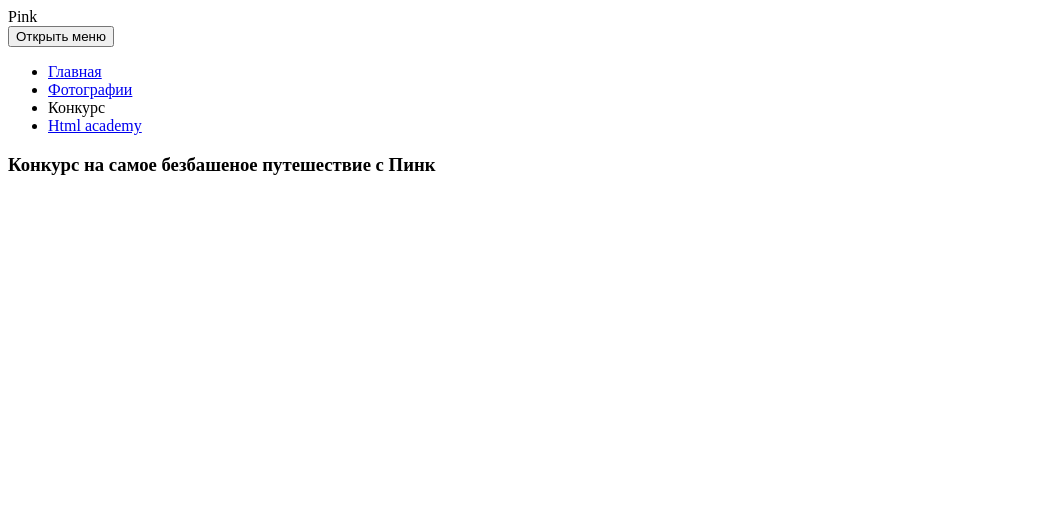
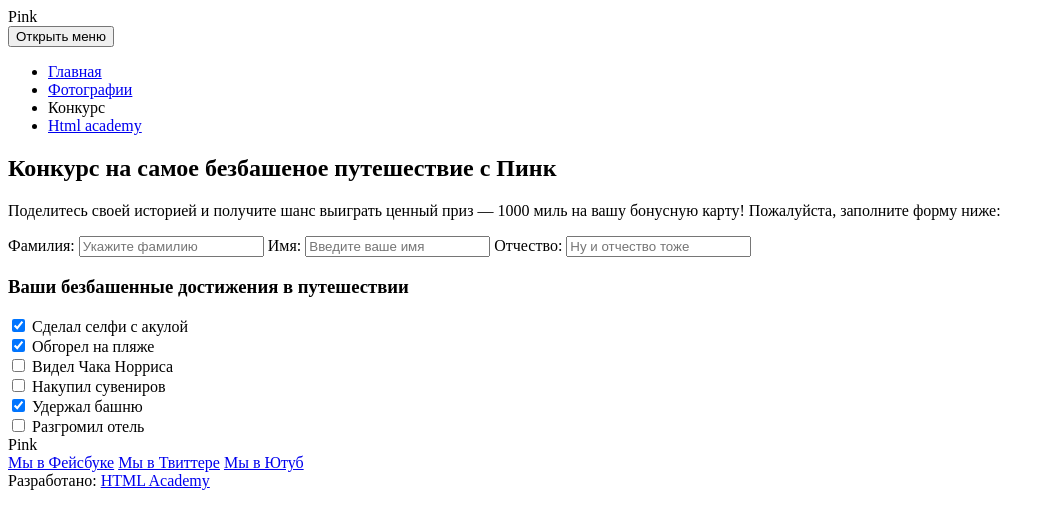
Before and after one commit to alex-ger/5595-pink, a website: page form.html in a window 1280 px wide. Shown: the whole page, without its empty margins (0-1051 px from the left). Drawn offline with Linux system fonts and the light colour scheme.

Commit message:
Зафиксировал процесс вёрстки страницы form

```diff
--- a/form.html
+++ b/form.html
@@ -30,10 +30,85 @@
         </div>
       </nav>
       <div class="iphone-image">
-        <h3>
+        <h2>
         Конкурс на самое безбашеное путешествие с Пинк
-        </h3>
+        </h2>
       </div>
     </header>
-  </body>
+    <form class="post-history-form" action="https://echo.htmlacademy.ru" method="post">
+      <section class="user-info">
+        <div class="user-info__wrapper">
+          <p class="user-info__title">
+            Поделитесь своей историей и получите шанс выиграть ценный приз — 1000 миль на вашу бонусную карту! Пожалуйста, заполните форму ниже:
+          </p>
+          <label class="label-text" for="user-surname">Фамилия:</label>
+          <input class="input-text" name="settings-photo" type="text" id="user-surname" placeholder="Укажите фамилию">
+          <label class="label-text" for="user-name">Имя:</label>
+          <input class="input-text" name="settings-photo" type="text" id="user-name" placeholder="Введите ваше имя">
+          <label class="label-text" for="user-middle-name">Отчество:</label>
+          <input class="input-text" name="settings-photo" type="text" id="user-middle-name" placeholder="Ну и отчество тоже">
+        </div>
+      </section>
+      <section class="user-achievements">
+        <div class="user-achievements__wrapper">
+          <h3 class="user-achievements__title">Ваши безбашенные достижения в путешествии</h3>
+          <div class="checkbox">
+              <input type="checkbox" name="selfie" id="selfie" checked>
+              <label class="icon-check" for="selfie">
+                Сделал селфи с акулой
+              </label>
+          </div>
+          <div class="checkbox">
+              <input type="checkbox" name="beach" id="beach" checked>
+              <label class="icon-check" for="beach">
+                Обгорел на пляже
+              </label>
+          </div>
+          <div class="checkbox">
+              <input type="checkbox" name="chuck-norris" id="chuck-norris">
+              <label class="icon-check" for="chuck-norris">
+                Видел Чака Норриса
+              </label>
+          </div>
+          <div class="checkbox">
+              <input type="checkbox" name="bought-souvenirs" id="bought-souvenirs">
+              <label class="icon-check" for="bought-souvenirs">
+                Накупил сувениров
+              </label>
+          </div>
+          <div class="checkbox">
+              <input type="checkbox" name="selfie" id="selfie" checked>
+              <label class="icon-check" for="selfie">
+                Удержал башню
+              </label>
+          </div>
+          <div class="checkbox">
+              <input type="checkbox" name="selfie" id="selfie">
+              <label class="icon-check" for="selfie">
+                Разгромил отель
+              </label>
+          </div>
+        </div>
+      </section>
+    <section class="user-contacts"></section>
+  <section class="user-app"></section>
+<section class="user-emotions"></section>
+</form>
+<footer class="page-footer">
+<div class="page-footer__wrapper">
+  <div class="page-footer__logo logo">
+    <span>Pink</span>
+  </div>
+  <div class="page-footer__social">
+    <a class="social-link social-link--fb" href="#">Мы в Фейсбуке</a>
+    <a class="social-link social-link--tw" href="#">Мы в Твиттере</a>
+    <a class="social-link social-link--youtube" href="#">Мы в Ютуб</a>
+  </div>
+  <div class="page-footer__copyright">
+    <span>Разработано:</span>
+    <a class="btn page-footer__copyright-link" href="https://htmlacademy.ru">HTML Academy</a>
+  </div>
+</div>
+</footer>
+</body>
 </html>
```
